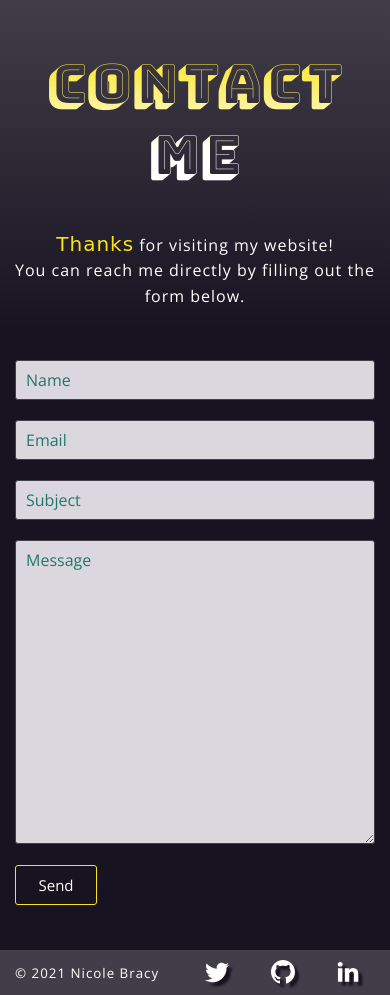
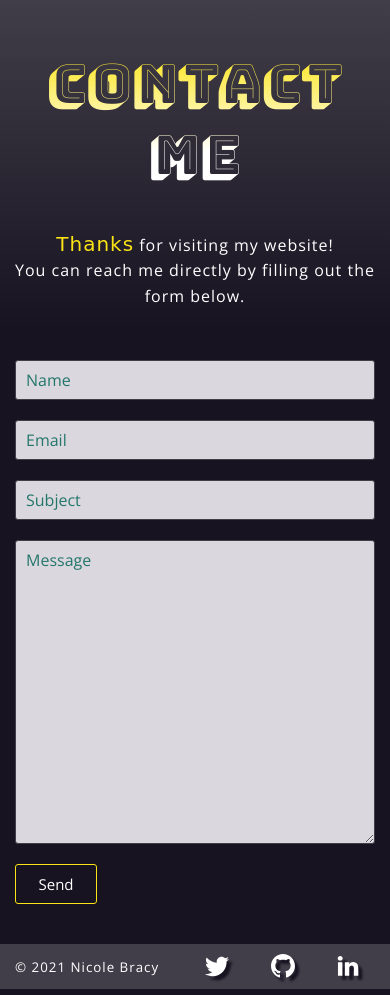
Before and after one commit to nebracy/personal-website, a Flask app: page / in a window 390 px wide. Shown: the part 1550-2545 px from the top of the page. Run offline with Flask 2, Linux system fonts and the light colour scheme; data that the repository does not hold is empty; parts of the project's set-up code (start-up, migrations or seed data) failed here and were passed over; some libraries are stand-ins or nearby versions; some web fonts are replaced.

Commit message:
Small change to grid-template-rows in Contact form

```diff
--- a/nebracy/static/css/style.css
+++ b/nebracy/static/css/style.css
@@ -479,7 +479,7 @@ nav, b.boldcolor {
 .form {
   display: grid;
   grid-template-columns: 1fr 1fr;
-  grid-template-rows: 1fr 1fr auto 1fr;
+  grid-template-rows: repeat(4, auto);
   gap: 10px 13px;
   grid-auto-flow: row;
   grid-template-areas:
@@ -491,7 +491,7 @@ nav, b.boldcolor {
 
 @media screen and (max-width: 700px) {
   .form {
-    grid-template-rows: 1fr 1fr 1fr 7fr 1fr;
+    grid-template-rows: repeat(5, auto);
     gap: 15px;
     grid-template-areas:
       "name name"
```
